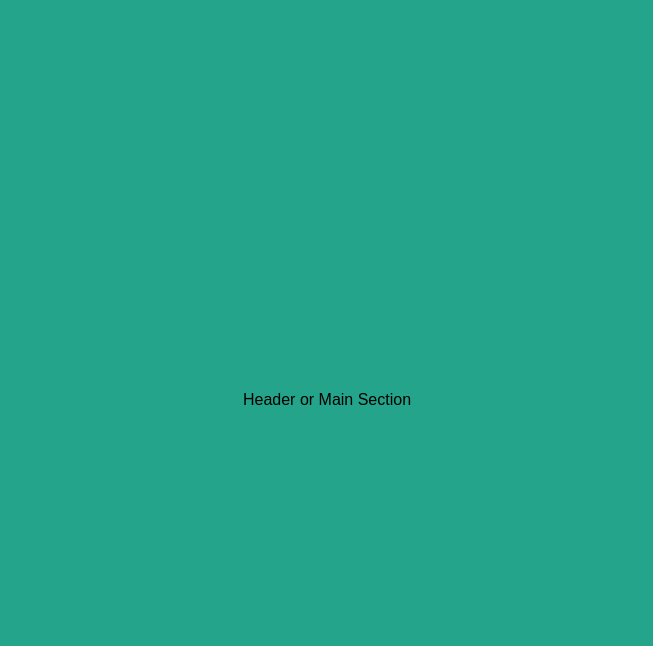
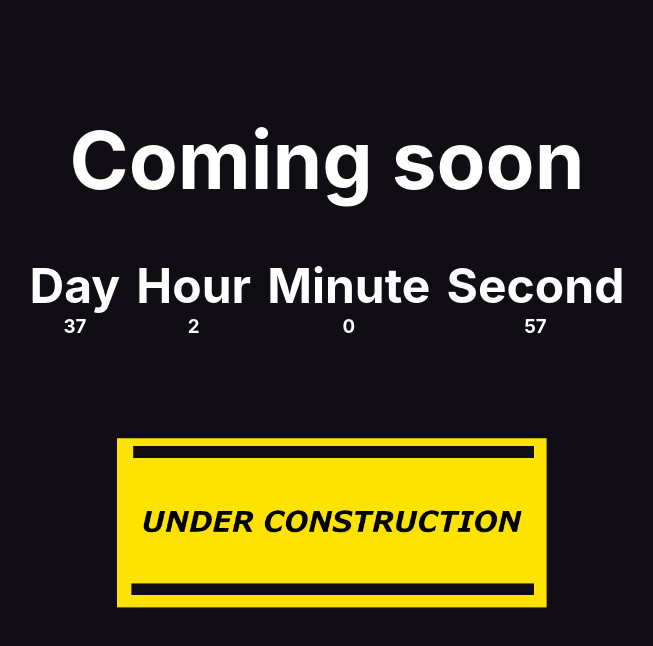
Before and after one commit to avelarder/thakhouse.web, a Next.js app: page / in a window 1280 px wide. Shown: the top 646 px of the page, without its empty margins (313-966 px from the left). Built offline with nearby package versions, Linux system fonts and the light colour scheme.

Commit message:
Adding counterdown

```diff
--- a/pages/index.js
+++ b/pages/index.js
@@ -1,7 +1,41 @@
 import Head from "next/head";
 import styles from "../styles/Home.module.css";
 import clsx from "clsx";
+import React, { useEffect, useState } from "react";
+
+const countdown = () => {
+  const countDate = new Date("July 28, 2021 00:00:00").getTime();
+  const now = new Date().getTime();
+
+  const gap = countDate - now;
+
+  const second = 1000;
+  const minute = second * 60;
+  const hour = minute * 60;
+  const day = hour * 24;
+
+  const textDay = Math.floor(gap / day);
+  const textHour = Math.floor((gap % day) / hour);
+  const textMinute = Math.floor((gap % hour) / minute);
+  const textSecond = Math.floor((gap % minute) / second);
+
+  return {
+    day: textDay,
+    hour: textHour,
+    minute: textMinute,
+    second: textSecond,
+  };
+};
+
 export default function Home() {
+  const [timer, setTimer] = useState({});
+
+  useEffect(() => {
+    setInterval(() => {
+      setTimer(countdown());
+    }, 1000);
+  }, [timer]);
+
   return (
     <div className={styles.container}>
       <Head>
@@ -11,7 +45,34 @@ export default function Home() {
       </Head>
 
       <section className={clsx(styles.section, styles.header)}>
-        Header or Main Section
+        <div className={styles.comingsoon}>
+          <div>
+            <h2>Coming soon</h2>
+            <div className={styles.countdown}>
+              <div className={styles.containerday}>
+                <h3 className={styles.day}>Day</h3>
+                <h3>{timer.day}</h3>
+              </div>
+              <div className={styles.containerhour}>
+                <h3 className={styles.hour}>Hour</h3>
+                <h3>{timer.hour}</h3>
+              </div>
+              <div className={styles.containerminute}>
+                <h3 className={styles.minute}>Minute</h3>
+                <h3>{timer.minute}</h3>
+              </div>
+              <div className={styles.containersecond}>
+                <h3 className={styles.second}>Second</h3>
+                <h3>{timer.second}</h3>
+              </div>
+            </div>
+          </div>
+          <img
+            className={styles.waiting}
+            src="under-construction.png"
+            alt="calendar"
+          ></img>
+        </div>
       </section>
       <section className={clsx(styles.section, styles.introduction)}>
         Intro
--- a/styles/Home.module.css
+++ b/styles/Home.module.css
@@ -11,17 +11,48 @@
 }
 
 .header {
-  background-color: rgb(36, 164, 138);
+  background-color: rgb(17, 13, 21);
 }
 .introduction {
-  background-color: rgb(218, 107, 34);
+  background-color: rgb(87, 29, 79);
 }
 .services {
-  background-color: rgb(41, 65, 202);
+  background-color: rgb(204, 47, 120);
 }
 .faq {
-  background-color: rgb(255, 91, 121);
+  background-color: rgb(31, 213, 220);
 }
 .contactus {
-  background-color: rgb(202, 65, 230);
+  background-color: rgb(39, 38, 39);
 }
+
+.comingsoon {
+  /* min-height: 100vh; */
+  display: flex;
+  align-items: center;
+  flex-direction: column;
+  justify-content: center;
+}
+
+.waiting {
+  height: 50vh;
+}
+
+.containerday,
+.containerhour,
+.containerminute,
+.containersecond {
+}
+
+.day,
+.hour,
+.minute,
+.second {
+  font-size: 3rem;
+}
+
+.countdown {
+  display: flex;
+  justify-content: space-around;
+  text-align: center;
+}
--- a/styles/globals.css
+++ b/styles/globals.css
@@ -2,7 +2,6 @@
   margin: 0;
   padding: 0;
   box-sizing: border-box;
-  font-family: sans-serif;
 }
 
 html,
@@ -11,6 +10,7 @@ body {
   margin: 0;
   font-family: -apple-system, BlinkMacSystemFont, Segoe UI, Roboto, Oxygen,
     Ubuntu, Cantarell, Fira Sans, Droid Sans, Helvetica Neue, sans-serif;
+  color: white;
 }
 
 a {
@@ -25,3 +25,9 @@ section {
   align-items: center;
   scroll-snap-align: start;
 }
+
+h2 {
+  font-size: 5rem;
+  font-weight: bold;
+  padding: 3rem;
+}
```
Also changed, not shown: public/under-construction.png (added), public/under-construction1.png (added).
